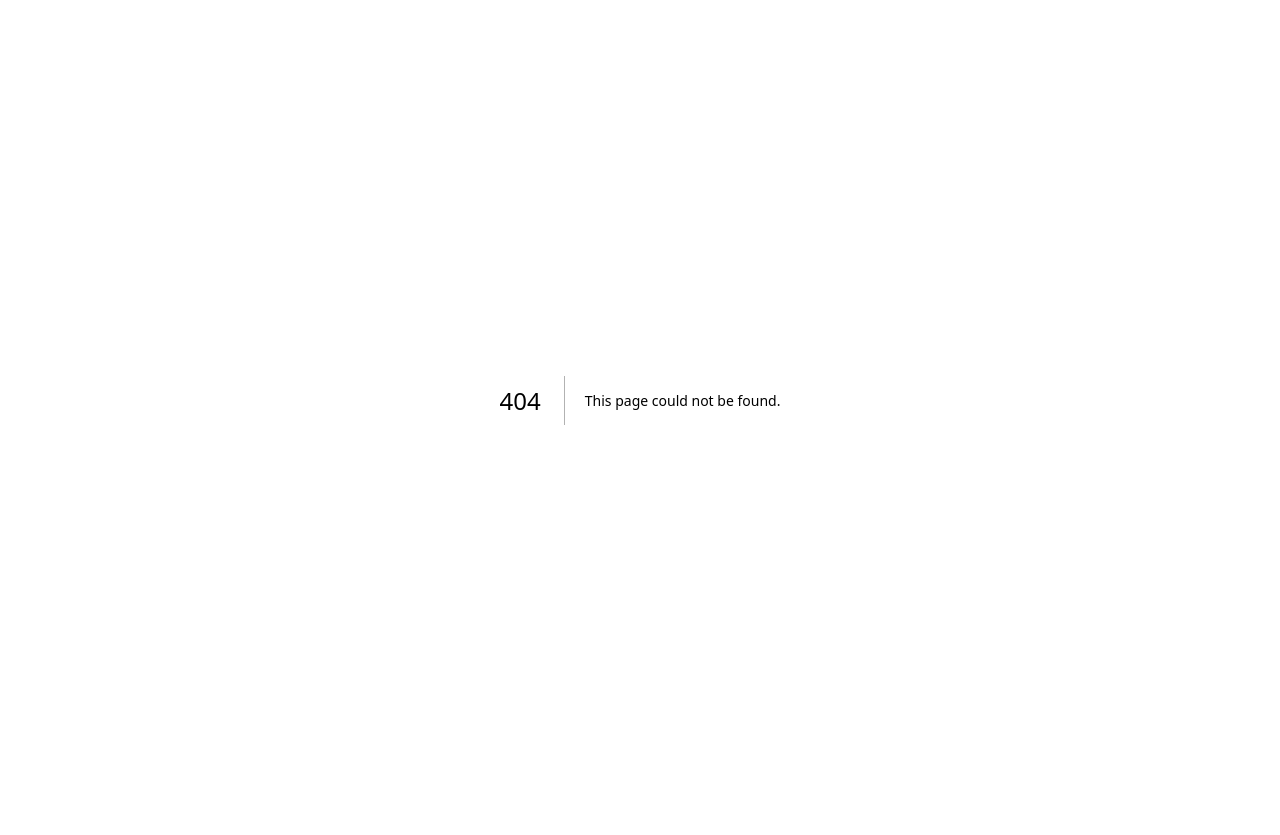
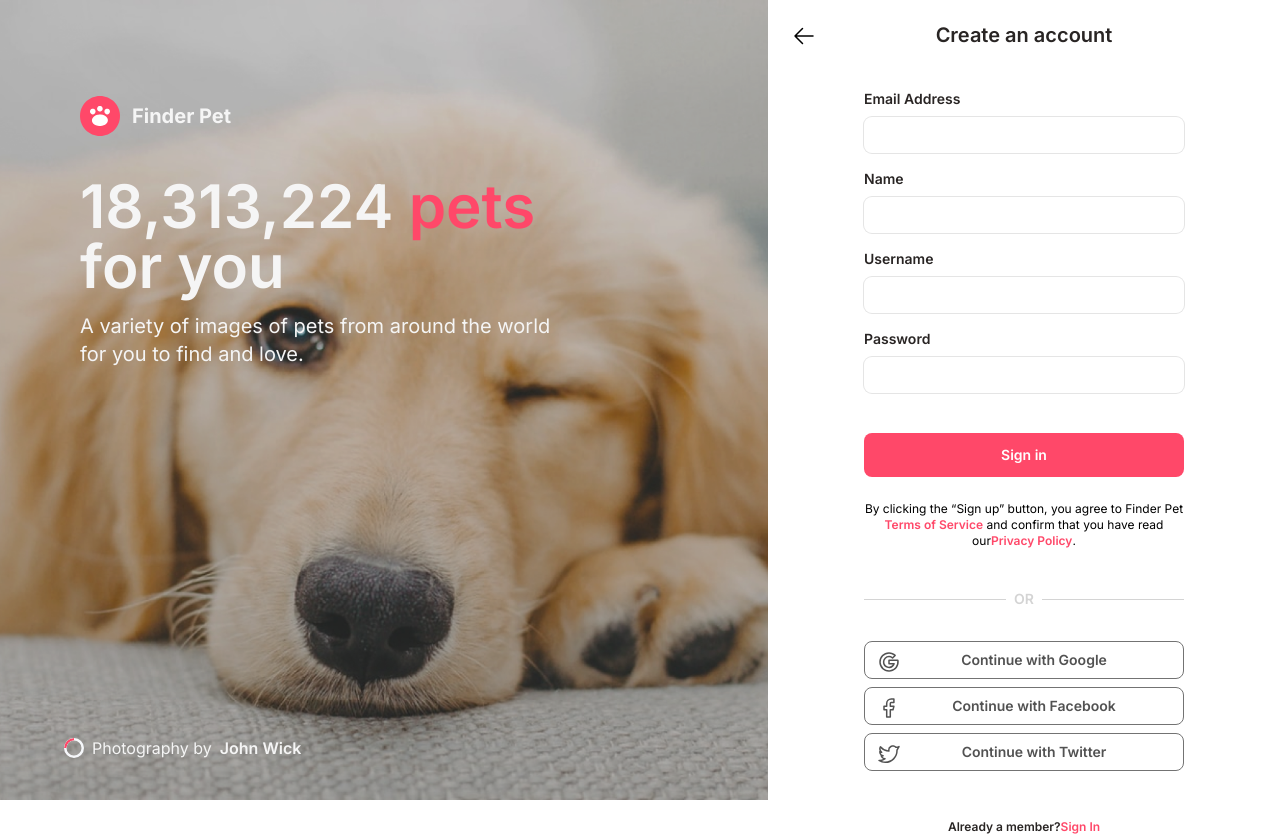
Before and after one commit to fernandovalenca/finder-pet, a Next.js app: page /sign-up in a window 1280 px wide. Before the commit this address had no page. Before the commit the page ends 800 px from the top, so only its background shows below. Built offline with nearby package versions, Linux system fonts and the light colour scheme; no server answers.

Commit message:
feat: create signup page

```diff
--- /dev/null
+++ b/src/components/forms/signup-form/index.tsx
@@ -0,0 +1,63 @@
+import { Button } from "@/components/button";
+import { Input } from "@/components/input";
+import { useForm, SubmitHandler } from "react-hook-form";
+
+type Inputs = {
+  email: string;
+  name: string;
+  username: string;
+  password: string;
+};
+
+export const SignUpForm = () => {
+  const {
+    register,
+    handleSubmit,
+    formState: { errors },
+  } = useForm<Inputs>();
+
+  const onSubmit: SubmitHandler<Inputs> = (data) => {
+    console.log(data);
+  };
+
+  return (
+    <form
+      onSubmit={handleSubmit(onSubmit)}
+      className="w-full flex flex-col items-center justify-center"
+    >
+      <header className="w-full flex flex-col items-center justify-center">
+        <h2 className="font-semibold text-xl mt-14 text-stone-800">
+          Create an account
+        </h2>
+      </header>
+      <div className="w-full flex flex-col gap-4 my-10">
+        <Input
+          title="Email Address"
+          type="email"
+          className={errors.username && "border-2 border-red-500"}
+          {...register("username", { required: true })}
+        />
+        <Input
+          title="Name"
+          type="text"
+          className={errors.password && "border-2 border-red-500"}
+          {...register("email", { required: true, minLength: 6 })}
+        />
+        <Input
+          title="Username"
+          type="text"
+          className={errors.password && "border-2 border-red-500"}
+          {...register("name", { required: true, minLength: 6 })}
+        />
+        <Input
+          title="Password"
+          type="password"
+          className={errors.password && "border-2 border-red-500"}
+          {...register("password", { required: true, minLength: 6 })}
+        />
+      </div>
+
+      <Button type="submit">Sign in</Button>
+    </form>
+  );
+};
--- /dev/null
+++ b/src/pages/sign-up/index.tsx
@@ -0,0 +1,110 @@
+import {
+  Anchor,
+  Logo,
+  SocialButton,
+  LoginForm,
+  Spinner,
+  SignUpForm,
+} from "@/components";
+import { ArrowLeftIcon } from "@heroicons/react/24/outline";
+import { GetServerSideProps } from "next";
+import { signIn, getSession } from "next-auth/react";
+
+import { Inter } from "next/font/google";
+
+const inter = Inter({ subsets: ["latin"] });
+
+export default function Login() {
+  return (
+    <main className={`lg:grid lg:grid-cols-[3fr_2fr] ${inter.className}`}>
+      <section className="h-screen w-full hidden lg:flex">
+        <header className="absolute top-0 left-0 hidden lg:flex flex-col ml-20 mt-24 max-w-[496px] text-neutral-100">
+          <h1 className="hidden lg:flex items-center justify-start gap-3 lg:visible">
+            <Logo />
+            <strong className="text-xl font-bold">Finder Pet</strong>
+          </h1>
+          <strong className="font-semibold text-6xl mt-10">
+            18,313,224 <span className="text-primary">pets</span> for you
+          </strong>
+          <span className="font-normal text-xl mt-4">
+            A variety of images of pets from around the world for you to find
+            and love.
+          </span>
+        </header>
+
+        <img
+          loading="lazy"
+          className="w-full h-full object-cover aspect-square"
+          src="./assets/images/cover-image.png"
+          alt="imagem da capa"
+        />
+
+        <span className="hidden absolute lg:flex items-center justify-center gap-2 bottom-0 left-0 ml-16 mb-10 font-normal text-base text-neutral-100">
+          <Spinner />
+          Photography by <span className="font-semibold">John Wick</span>
+        </span>
+      </section>
+      <section className="relative h-screen w-full flex-1 flex flex-col items-center justify-center">
+        <div className="w-full max-w-xs flex flex-col items-center justify-center">
+          <ArrowLeftIcon className="absolute h-6 w-6 m-6 top-0 left-0 cursor-pointer" />
+
+          <div className="flex items-center justify-center gap-3 lg:hidden">
+            <Logo />
+            <strong className="text-xl font-bold text-stone-800">
+              Finder Pet
+            </strong>
+          </div>
+
+          <SignUpForm />
+
+          <span className="w-full text-center font-normal text-xs mt-6 mb-10">
+            By clicking the “Sign up” button, you agree to Finder Pet{" "}
+            <Anchor>Terms of Service</Anchor> and confirm that you have read our
+            <Anchor>Privacy Policy</Anchor>.
+          </span>
+
+          <div className="w-full max-w-xs flex justify-center items-center">
+            <div className="w-full border-b border-neutral-300" />
+            <span className="mx-2 text-neutral-300 font-semibold text-sm">
+              OR
+            </span>
+            <div className="w-full border-b border-neutral-300" />
+          </div>
+
+          <div className="w-full flex flex-col gap-2 mt-8">
+            <SocialButton logo="google" onClick={() => signIn("google")}>
+              Continue with Google
+            </SocialButton>
+            <SocialButton logo="facebook" onClick={() => signIn("facebook")}>
+              Continue with Facebook
+            </SocialButton>
+            <SocialButton logo="twitter" onClick={() => signIn("twitter")}>
+              Continue with Twitter
+            </SocialButton>
+          </div>
+
+          <span className="font-semibold text-xs mt-12 text-stone-800">
+            Already a member?<Anchor className="my-8">Sign In</Anchor>
+          </span>
+        </div>
+      </section>
+    </main>
+  );
+}
+
+export const getServerSideProps: GetServerSideProps = async (context) => {
+  const session = await getSession(context);
+
+  if (session) {
+    return {
+      redirect: {
+        destination: "/",
+        permanent: false,
+      },
+    };
+  }
+
+  return {
+    props: {},
+  };
+};
```
